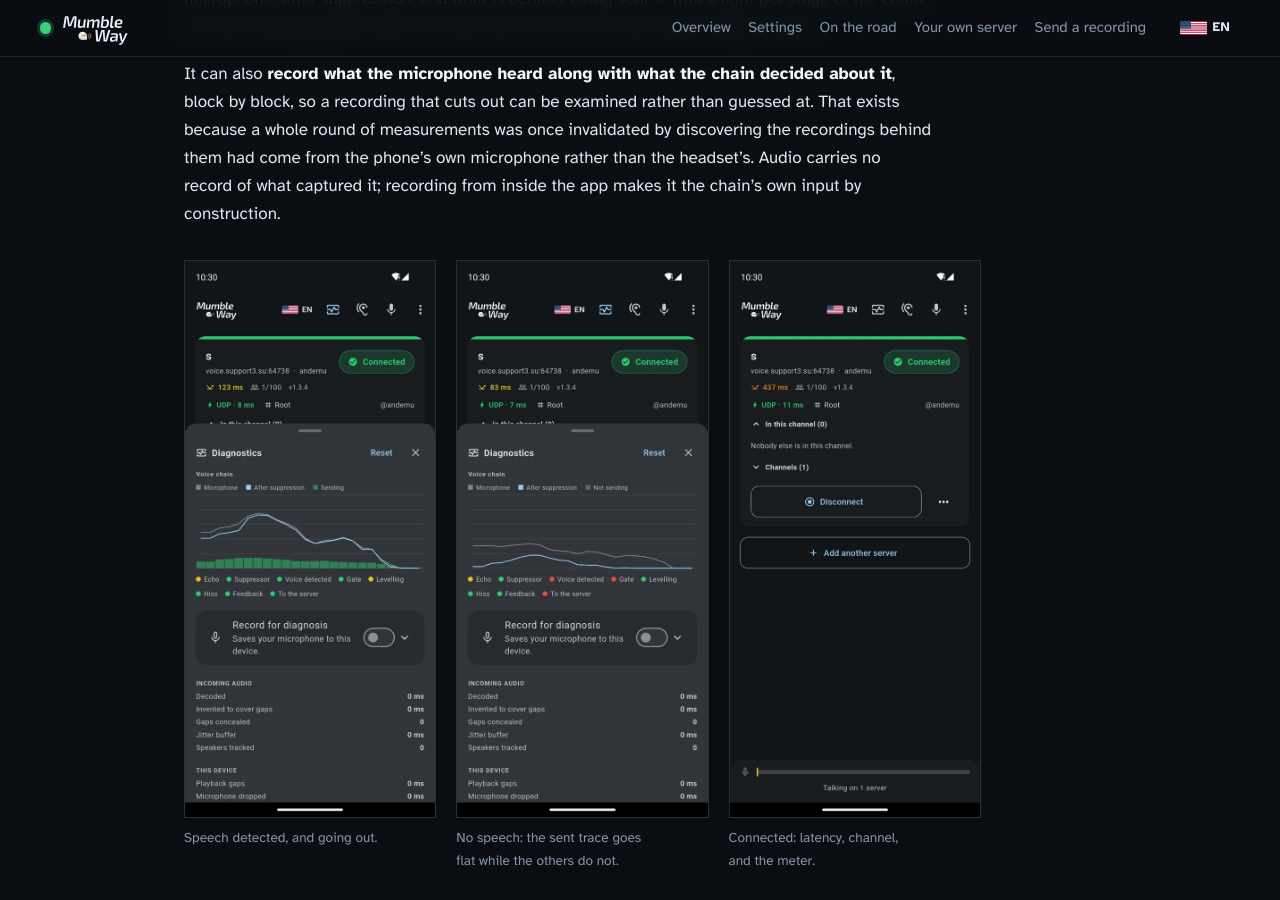
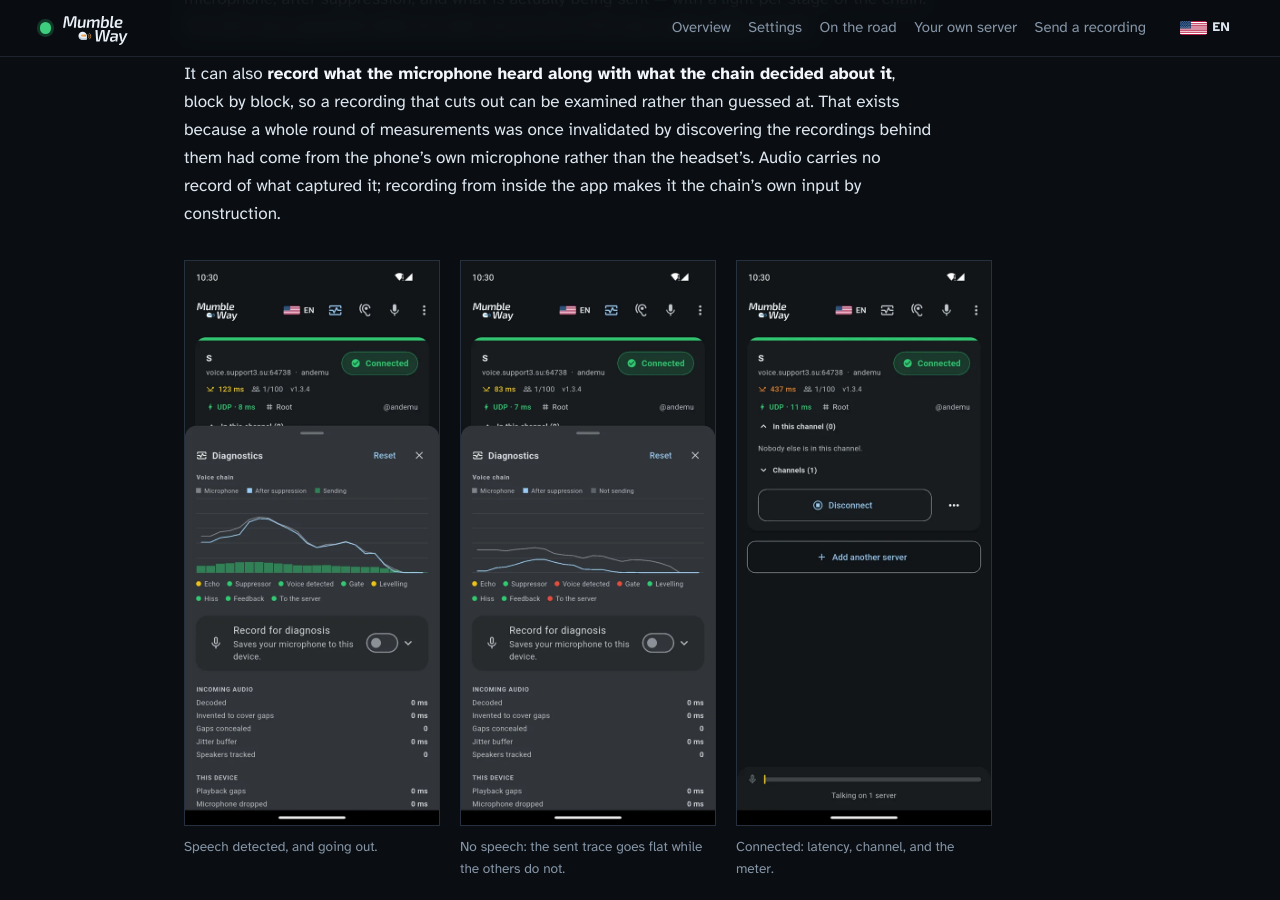
Before and after one commit to zavitax/mumbleway, a Jekyll site: the page built from docs/index.md, in a window 1280 px wide and 900 px high, scrolled down 2977 px. Built offline with Jekyll 4.4.1, drawn with Linux system fonts in a browser that asks for light colours.

Commit message:
One width for every screenshot, and a lightbox for the detail
A phone capture is tall and narrow, a desktop window is short and wide, and
sizing each to its own shape made a page of screenshots read as a pile of
different objects — desktop shots ran the full measure while phones sat in a
thumbnail row beside them. They are all the same thing to a reader: a picture
of the app. So they are all one width now, height following the aspect ratio,
including the floating call window.

That is only honest because the detail is a click away. A 1000px window drawn
at 16rem is unreadable, and a caption is not a substitute for being able to
look at it.

The lightbox is progressive enhancement rather than a dependency: the markup
still ships as a plain <img>, the script wraps each one in a link to the image
file, and the overlay intercepts the click. No script, no wrapper, pictures
unchanged. Script but a later failure, and the link still opens the full image
in a tab. It keeps the alt text and the caption, shuts on Escape or a click
off the picture, restores focus to where it came from, and leaves
ctrl/shift/middle clicks alone so "open in new tab" still works.

Co-Authored-By: Claude Opus 5 <noreply@anthropic.com>

```diff
--- a/docs/_data/strings.yml
+++ b/docs/_data/strings.yml
@@ -36,6 +36,7 @@ en:
     Windows, macOS, iOS, iPadOS and Android.
 
   skip: Skip to content
+  close: Close
   menu: Menu
   sections: Sections
   footer_nav: Footer
@@ -208,6 +209,7 @@ ru:
     Windows, macOS, iOS, iPadOS и Android.
 
   skip: Перейти к содержанию
+  close: Закрыть
   menu: Меню
   sections: Разделы
   footer_nav: Подвал
--- a/docs/_layouts/default.html
+++ b/docs/_layouts/default.html
@@ -42,7 +42,7 @@
 <link href="https://fonts.googleapis.com/css2?family=Exo+2:ital,wght@0,400..800;1,400..700&family=Atkinson+Hyperlegible:ital,wght@0,400;0,700;1,400&family=IBM+Plex+Mono:wght@400;500&display=swap&subset=latin,latin-ext,cyrillic,cyrillic-ext" rel="stylesheet">
 <link rel="stylesheet" href="{{ '/assets/css/site.css' | relative_url }}">
 </head>
-<body>
+<body data-close="{{ s.close }}">
 
 <a class="skip" href="#main">{{ s.skip }}</a>
 
@@ -134,6 +134,7 @@
 </footer>
 
 <script src="{{ '/assets/js/menu.js' | relative_url }}" defer></script>
+<script src="{{ '/assets/js/lightbox.js' | relative_url }}" defer></script>
 <script src="{{ '/assets/js/analyser.js' | relative_url }}" defer></script>
 </body>
 </html>
--- a/docs/assets/css/site.css
+++ b/docs/assets/css/site.css
@@ -561,9 +561,19 @@ tbody tr:last-child td { border-bottom: 0; }
 
 /* ---------- screenshots ---------- */
 
-/* A phone screenshot is tall. Left to itself it takes a whole viewport and
-   pushes the sentence explaining it off the bottom, so they sit in a row and
-   are capped by height rather than width. */
+/* One width for every screenshot, whatever it is a picture of.
+   A phone capture is tall and narrow, a desktop window is short and wide, and
+   sizing each to its own shape made a page of screenshots look like a page of
+   accidents — the desktop ones ran the full measure while the phones sat in a
+   thumbnail row beside them. They are all the same *object* to a reader: a
+   picture of the app. So they are all one width, their height follows their
+   aspect ratio, and the detail lives in the lightbox a click away.
+
+   That trade is only honest because the click exists. A 1000px window at 16rem
+   is unreadable, and a caption saying what it shows is not a substitute for
+   being able to look. */
+:root { --shot-w: 16rem; }
+
 .shots {
   display: flex;
   flex-wrap: wrap;
@@ -571,39 +581,104 @@ tbody tr:last-child td { border-bottom: 0; }
   margin: 2rem 0 2.5rem;
   max-width: 100%;
 }
-.shots figure { margin: 0; flex: 0 1 auto; }
-.shots img {
-  display: block;
-  height: auto;
-  max-height: 62vh;
-  width: auto;
-  max-width: 100%;
-  border: 1px solid var(--line);
-  background: var(--ground);
-}
-.shots figcaption {
-  margin-top: 0.6rem;
-  font-size: 0.85rem;
-  color: var(--muted);
-  max-width: 22ch;
-}
+.shots figure { margin: 0; flex: 0 0 auto; max-width: 100%; }
 
 .shot-wide {
   margin: 2rem 0 2.5rem;
   max-width: 100%;
 }
+
+.shots img,
 .shot-wide img {
   display: block;
-  width: 100%;
+  width: var(--shot-w);
+  max-width: 100%;
   height: auto;
   border: 1px solid var(--line);
+  background: var(--ground);
 }
+
+.shots figcaption,
 .shot-wide figcaption {
-  margin-top: 0.75rem;
-  font-size: 0.88rem;
+  margin-top: 0.6rem;
+  font-size: 0.85rem;
   color: var(--muted);
-  max-width: var(--measure);
+  /* Tied to the picture rather than to the measure: a caption wider than the
+     thing it captions reads as body copy that has lost its paragraph. */
+  max-width: var(--shot-w);
 }
+
+/* ---------- lightbox ---------- */
+
+/* The link is what makes this work without JavaScript: it points at the image
+   file, so a reader with no script still gets the full-size picture, just in a
+   tab of its own. The script intercepts the click and shows it in place. */
+.shot-link {
+  display: block;
+  width: max-content;
+  max-width: 100%;
+  cursor: zoom-in;
+  line-height: 0;
+}
+.shot-link img { transition: border-color .15s; }
+.shot-link:hover img,
+.shot-link:focus-visible img { border-color: var(--accent); }
+
+.lightbox {
+  position: fixed;
+  inset: 0;
+  z-index: 100;
+  display: flex;
+  align-items: center;
+  justify-content: center;
+  padding: clamp(1rem, 4vw, 3rem);
+  background: color-mix(in srgb, #000 86%, transparent);
+  backdrop-filter: blur(4px);
+  cursor: zoom-out;
+}
+.lightbox img {
+  /* Never larger than it really is: upscaling a 560px capture to fill a 4K
+     display shows the reader nothing except the interpolation. */
+  max-width: min(100%, 1000px);
+  max-height: 100%;
+  width: auto;
+  height: auto;
+  border: 1px solid var(--line);
+  background: var(--ground);
+  box-shadow: 0 24px 60px -20px #000;
+  cursor: default;
+}
+.lightbox figcaption {
+  margin-top: 0.8rem;
+  font-size: 0.9rem;
+  color: var(--muted);
+  text-align: center;
+  max-width: 46ch;
+}
+.lightbox figure {
+  margin: 0;
+  display: flex;
+  flex-direction: column;
+  align-items: center;
+  max-height: 100%;
+}
+.lightbox-close {
+  position: absolute;
+  top: 0.75rem;
+  right: 0.75rem;
+  width: 2.75rem;
+  height: 2.75rem;
+  display: flex;
+  align-items: center;
+  justify-content: center;
+  background: none;
+  border: 1px solid var(--line);
+  color: var(--text);
+  font-size: 1.35rem;
+  line-height: 1;
+  cursor: pointer;
+}
+.lightbox-close:hover { border-color: var(--dim); }
 
 /* ---------- footer ---------- */
 
```
Also changed, not shown: docs/assets/js/lightbox.js (added).
